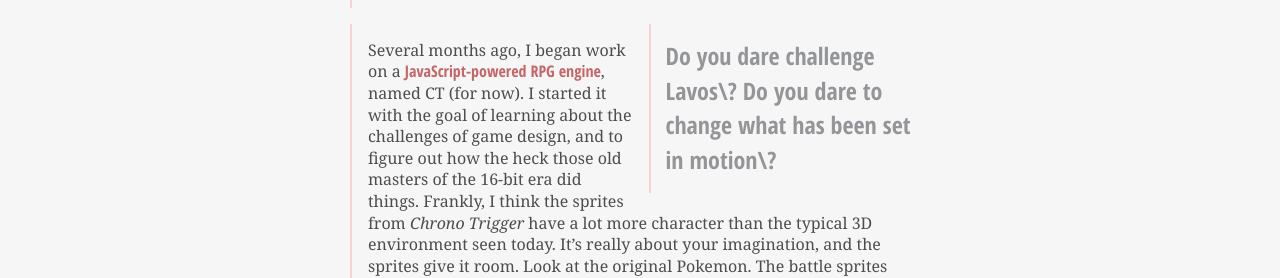
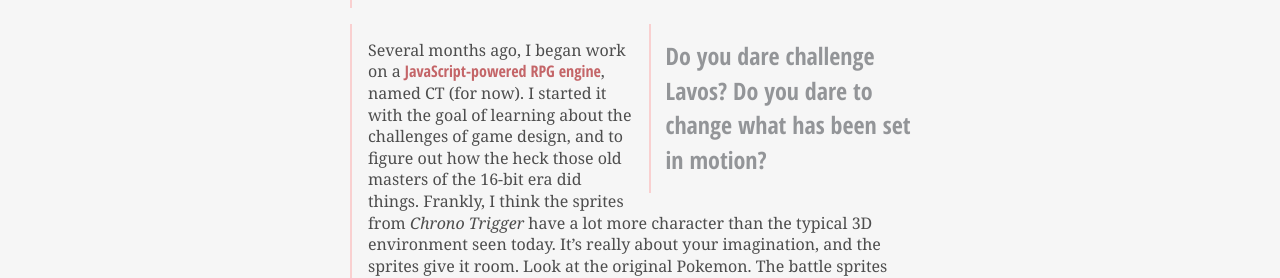
Before and after one commit to kirbysayshi/kirbysayshi.github.com, a Jekyll site: the page built from _posts/2010-07-13-in-pursuit-of-a-game.md, in a window 1280 px wide and 900 px high. Shown: the part 385-663 px from the top of the window. Built offline with Jekyll 4.4.1, drawn with Linux system fonts in a browser that asks for light colours; nearby versions of some CDN libraries.

Commit message:
quotes escape

```diff
--- a/_posts/2010-07-13-in-pursuit-of-a-game.md
+++ b/_posts/2010-07-13-in-pursuit-of-a-game.md
@@ -1,7 +1,7 @@
 ---
 layout: post
 title: In Pursuit of a Game
-oneliner: Do you dare challenge Lavos\? Do you dare to change what has been set in motion\?
+oneliner: 'Do you dare challenge Lavos? Do you dare to change what has been set in motion?'
 type: post
 categories:
   - JavaScript
```
